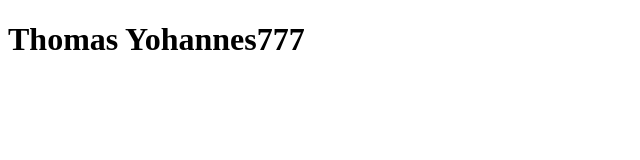
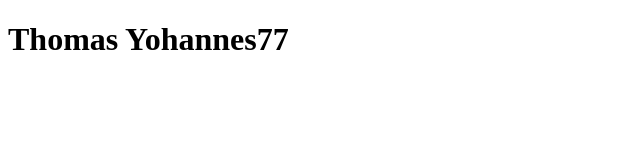
Before and after one commit to ThomYohan/git_demo, a plain HTML site: page index.html in a window 1280 px wide. Shown: the full height of the page, 0-640 px from the left. Drawn offline with Linux system fonts and the light colour scheme.

Commit message:
one more update

```diff
--- a/index.html
+++ b/index.html
@@ -7,6 +7,6 @@
     <title>Document</title>
 </head>
 <body>
-    <h1>Thomas Yohannes777</h1>
+    <h1>Thomas Yohannes77</h1>
 </body>
 </html>
```
